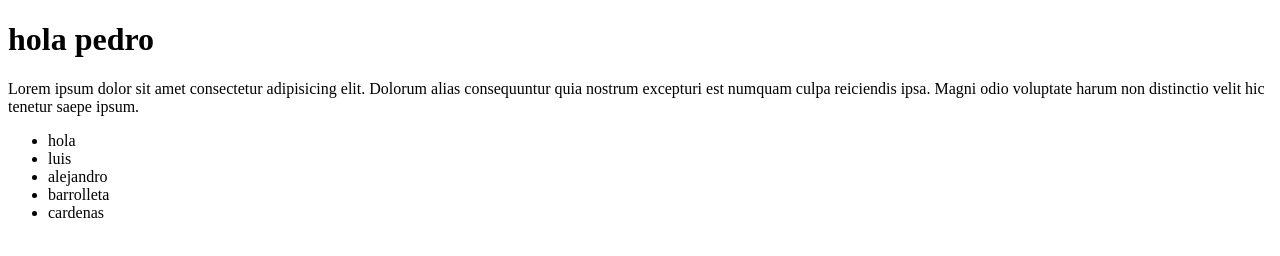
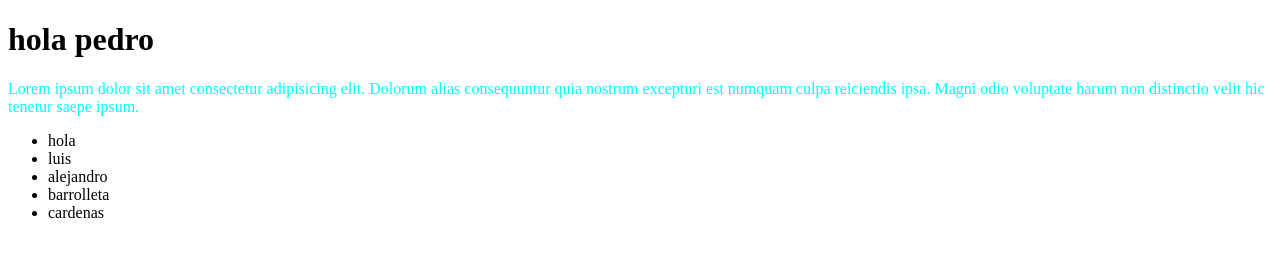
Before and after one commit to lubarrolleta/miPrimerProyecto, a plain HTML site: page index.html in a window 1280 px wide. Drawn offline with Linux system fonts and the light colour scheme.

Commit message:
se agrego un css

```diff
--- /dev/null
+++ b/index.css
@@ -0,0 +1,3 @@
+p {
+    color: aqua;
+}
--- a/index.html
+++ b/index.html
@@ -4,6 +4,7 @@
 <head>
     <meta charset="UTF-8">
     <title>Hello World</title>
+    <link rel="stylesheet" href="./index.css">
 </head>
 
 <body>
```
